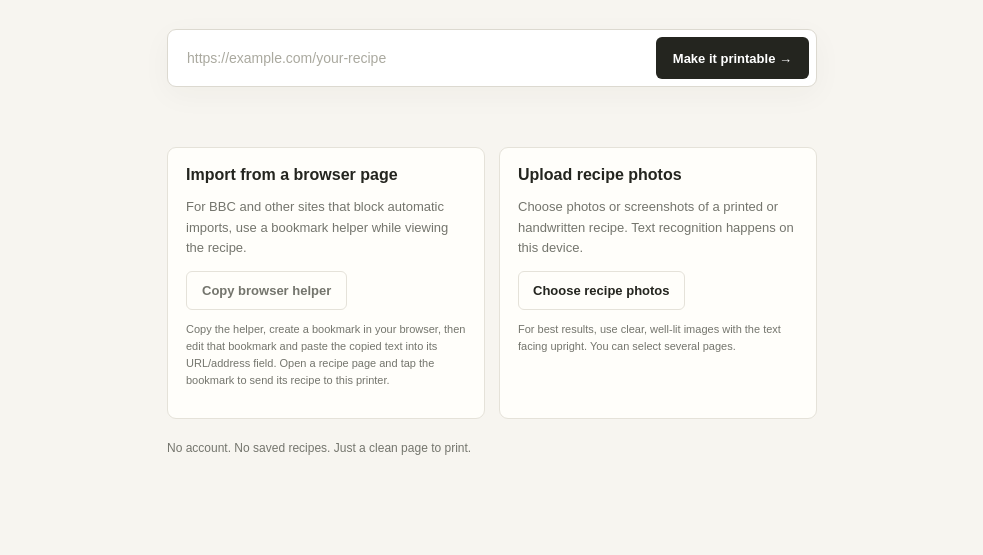
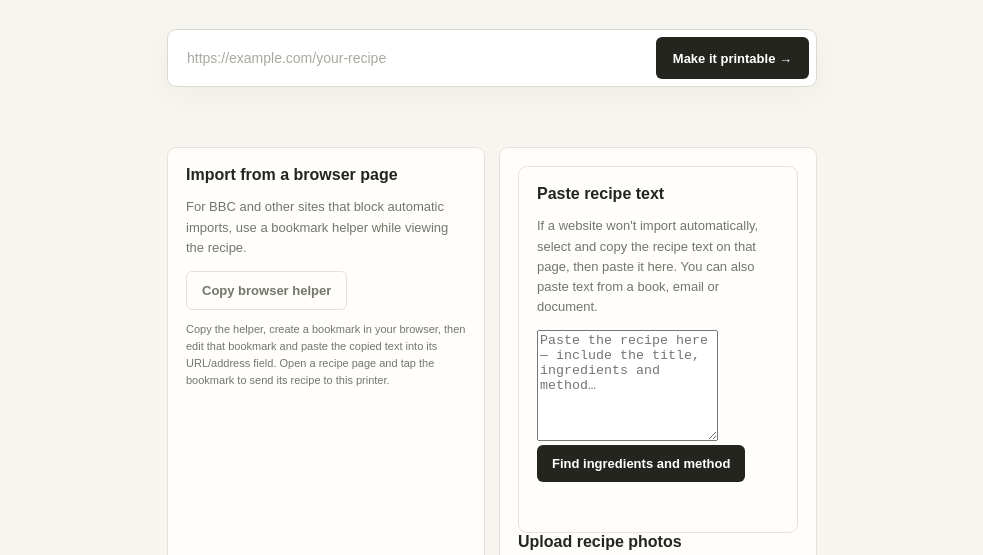
Before and after one commit to seanrleahy/recipe-printer, a plain HTML site: page index.html in a window 1280 px wide. Shown: the part 397-952 px from the top of the page, without its empty margins (148-1131 px from the left). Drawn offline with Linux system fonts and the light colour scheme.

Commit message:
Add paste recipe text import option

```diff
--- a/index.html
+++ b/index.html
@@ -38,6 +38,14 @@
           <p class="helper-instructions">Copy the helper, create a bookmark in your browser, then edit that bookmark and paste the copied text into its URL/address field. Open a recipe page and tap the bookmark to send its recipe to this printer.</p>
         </div>
         <div class="import-card">
+        <div class="import-card">
+          <h2>Paste recipe text</h2>
+          <p>If a website won't import automatically, select and copy the recipe text on that page, then paste it here. You can also paste text from a book, email or document.</p>
+          <label class="sr-only" for="pasted-recipe-text">Recipe text</label>
+          <textarea id="pasted-recipe-text" rows="7" placeholder="Paste the recipe here — include the title, ingredients and method…"></textarea>
+          <button type="button" class="button button-dark" id="make-from-pasted">Find ingredients and method</button>
+          <p id="paste-status" class="status" role="status" aria-live="polite"></p>
+        </div>
           <h2>Upload recipe photos</h2>
           <p>Choose photos or screenshots of a printed or handwritten recipe. Text recognition happens on this device.</p>
           <label class="upload-label" for="recipe-images">Choose recipe photos</label>
```
